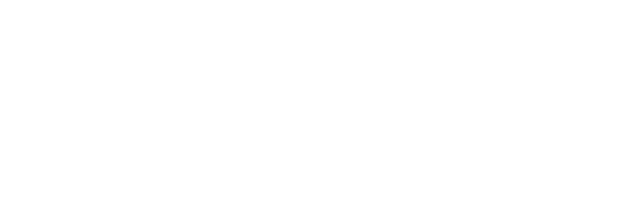
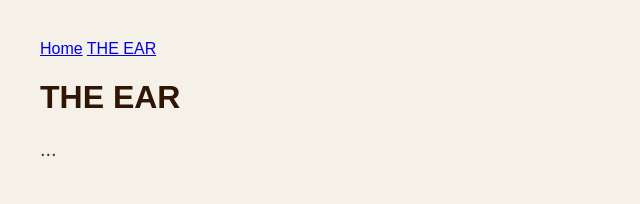
Before and after one commit to onsagnes/WEB-OA, a plain HTML site: page the-ear.html in a window 1280 px wide. Shown: the whole page, without its empty margins (0-640 px from the left). Drawn offline with Linux system fonts and the light colour scheme.

Commit message:
pagina toegevoegd

```diff
--- a/the-ear.html
+++ b/the-ear.html
@@ -0,0 +1,17 @@
+<!DOCTYPE html>
+<html lang="nl">
+  <head>
+    <meta charset="UTF-8">
+    <title>THE EAR</title>
+    <link rel="stylesheet" href="style.css">
+  </head>
+  <body>
+    <nav>
+      <a href="index.html">Home</a>
+      <a href="the-ear.html">THE EAR </a>
+    </nav>
+
+    <h1>THE EAR</h1>
+    <p>...</p>
+  </body>
+</html>
```
Also changed, not shown: index.html (+4 -0 lines).
